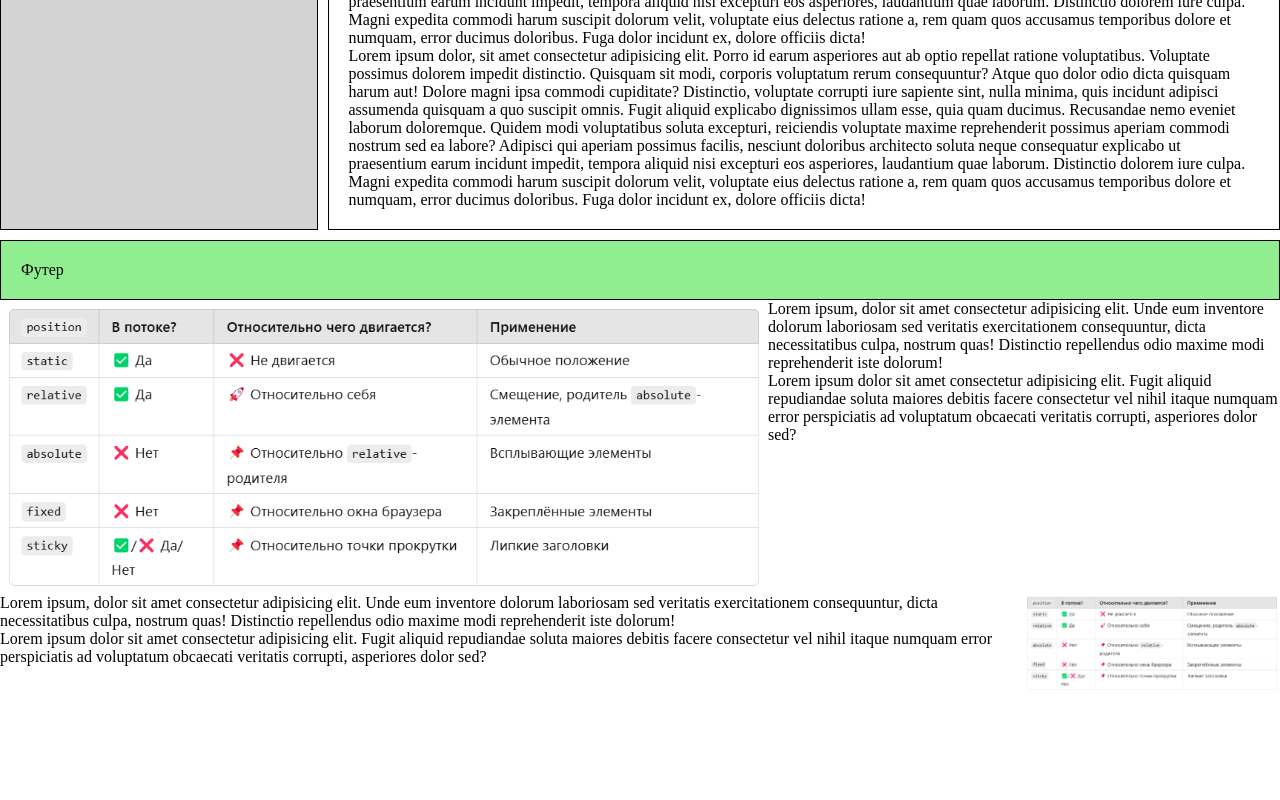
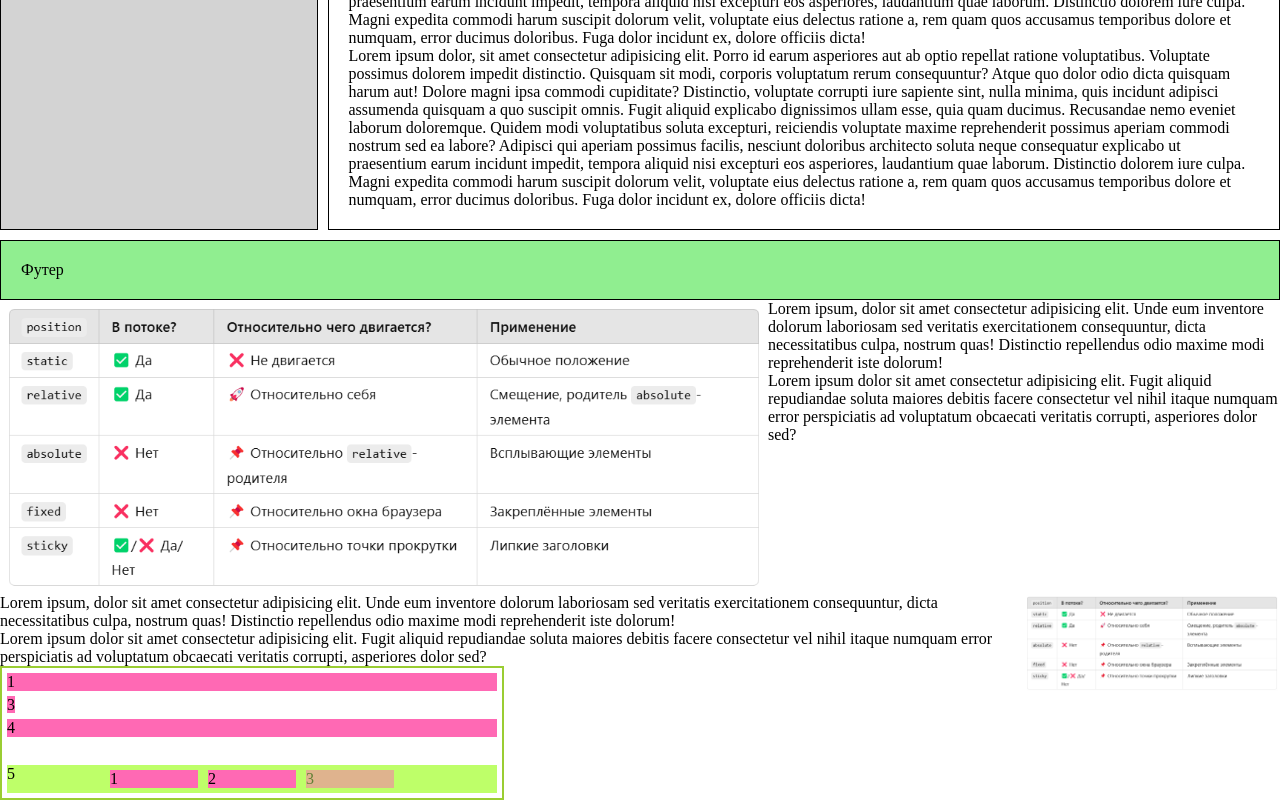
Before and after one commit to ally-razum/training_css, a plain HTML site: page index.html in a window 1280 px wide. Shown: the part 1030-1830 px from the top of the page. Before the commit the page ends 1722 px from the top, so only its background shows below. Drawn offline with Linux system fonts and the light colour scheme.

Commit message:
visiblity

```diff
--- a/index.html
+++ b/index.html
@@ -68,5 +68,20 @@
         <p>Lorem ipsum dolor sit amet consectetur adipisicing elit. Fugit aliquid repudiandae soluta maiores debitis facere consectetur vel nihil itaque numquam error perspiciatis ad voluptatum obcaecati veritatis corrupti, asperiores dolor sed?</p>
     </div>
 
+
+    <div class="visible">
+        <div class="block-element">1</div>
+        <div class="hidden">2</div>
+        <div class="inline-element">3</div>
+        <div class="flex-container">4</div>
+        <div class="visiblity">5</div>
+        <div class="grid-container">5
+            <div>1</div>
+            <div>2</div>
+            <div class="half-transparent">3</div>
+        </div>
+
+    </div>
+
 </body>
 </html>
--- a/style.css
+++ b/style.css
@@ -93,3 +93,42 @@
   .clearfix {
     clear: both; /* Очистка всех плавающих элементов */
 }
+
+.visible {
+    width: 500px;
+    border: 2px solid yellowgreen;
+}
+.visible div {
+    margin: 5px;
+    background-color: hotpink;
+
+}
+.hidden {
+    display: none; /* Элемент не отображается */
+  }
+
+  .block-element {
+    display: block; /* Элемент занимает всю ширину контейнера */
+  }
+
+  .inline-element {
+    display: inline; /* Элемент занимает только свою ширину */
+  }
+
+  .flex-container {
+    display: flex; /* Элемент становится флекс-контейнером */
+  }
+
+  .grid-container {
+    display: grid; /* Элемент становится грид-контейнером */
+    grid-template-columns: repeat(5, 1fr); /* Три равные колонки */
+    background-color: #beff69 !important;
+  }
+/* display: none полностью убирает элемент из потока документа, как будто его нет, тогда как visibility: hidden делает элемент невидимым, но сохраняет его место на странице: */
+  .visiblity {
+    visibility: hidden; /* Элемент невидим, но занимает место в потоке */
+  }
+
+  .half-transparent {
+    opacity: 0.5; /* Элемент становится полупрозрачным */
+  }
```
